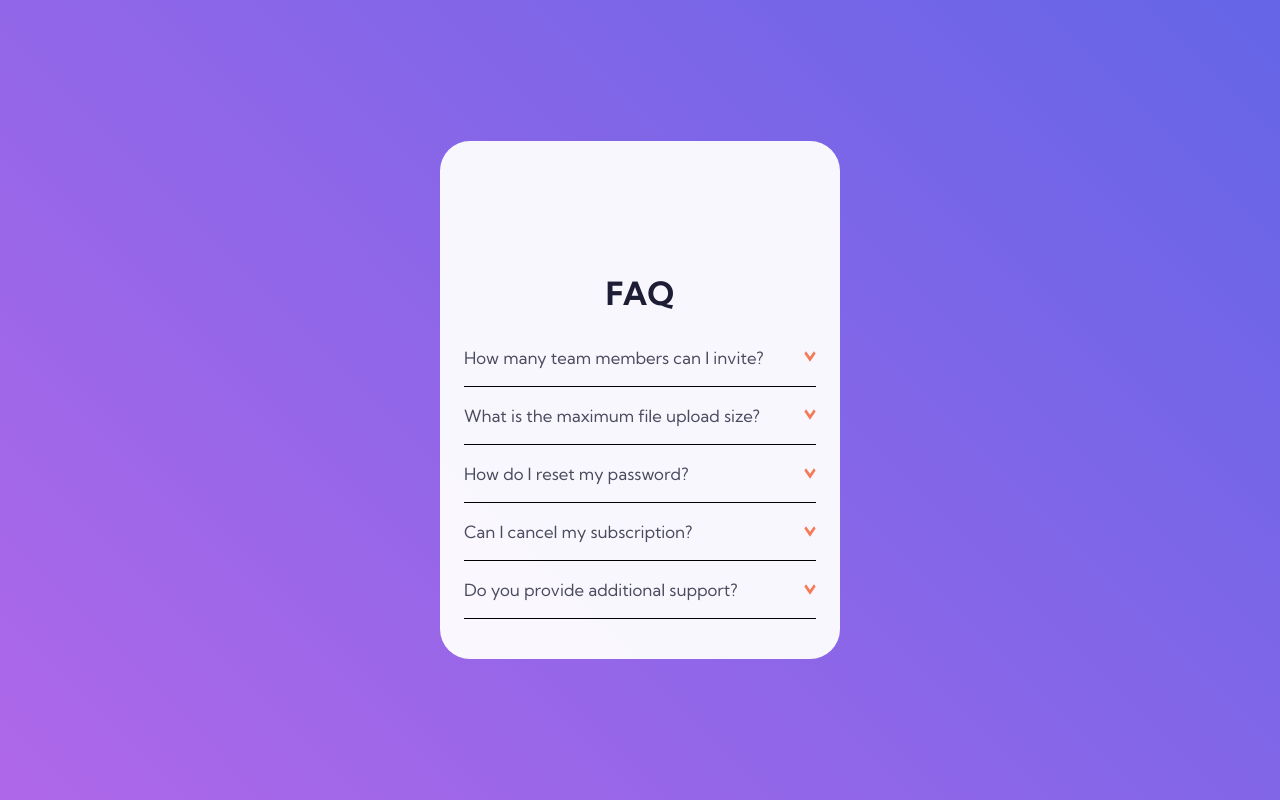
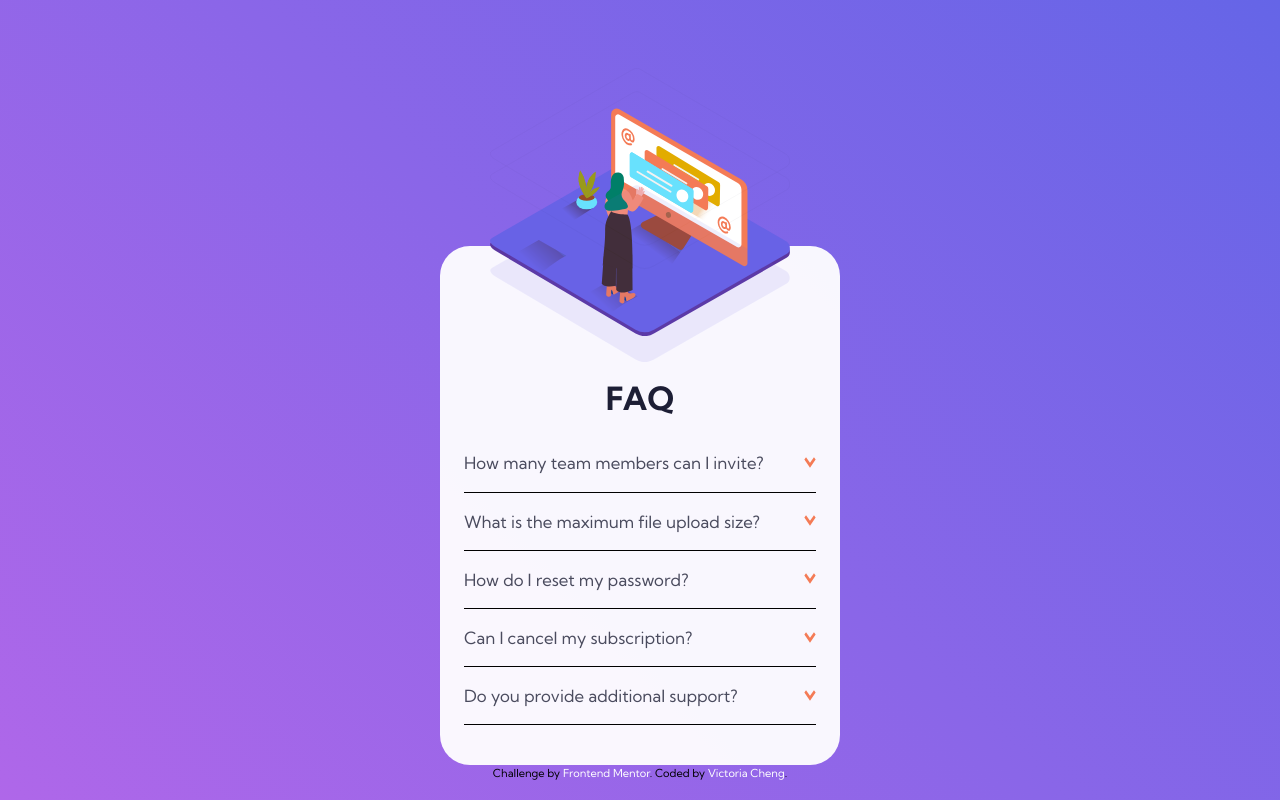
Before and after one commit to victoriacheng15/frontend-mentor-challenges, a plain HTML site: page faq-accordion-card/index.html in a window 1280 px wide. Drawn offline with Linux system fonts and the light colour scheme.

Commit message:
add footer

```diff
--- a/faq-accordion-card/index.html
+++ b/faq-accordion-card/index.html
@@ -14,22 +14,23 @@
     <link rel="stylesheet" href="./css/main.css" />
   </head>
   <body>
-    <section class="bg-image">
-      <img src="./images/illustration-woman-online-mobile.svg" alt="" />
-    </section>
     <main class="container">
+      <div class="image-container">
+        <img class="front-image" src="./images/illustration-woman-online-desktop.svg" alt="" />
+        <img class="back-image" src="./images/bg-pattern-desktop.svg" alt="" />
+      </div>
       <div class="card">
         <h2 class="card-title">FAQ</h2>
         <div class="questions-answers"></div>
       </div>
     </main>
-    <!-- <footer class="attribution">
+    <footer class="attribution">
       <p class="attribution">
         Challenge by
         <a href="https://www.frontendmentor.io?ref=challenge" target="_blank">Frontend Mentor</a>.
         Coded by <a href="https://github.com/victoriacheng15">Victoria Cheng</a>.
       </p>
-    </footer> -->
+    </footer>
     <script type="module" src="./js/index.js"></script>
   </body>
 </html>
```
